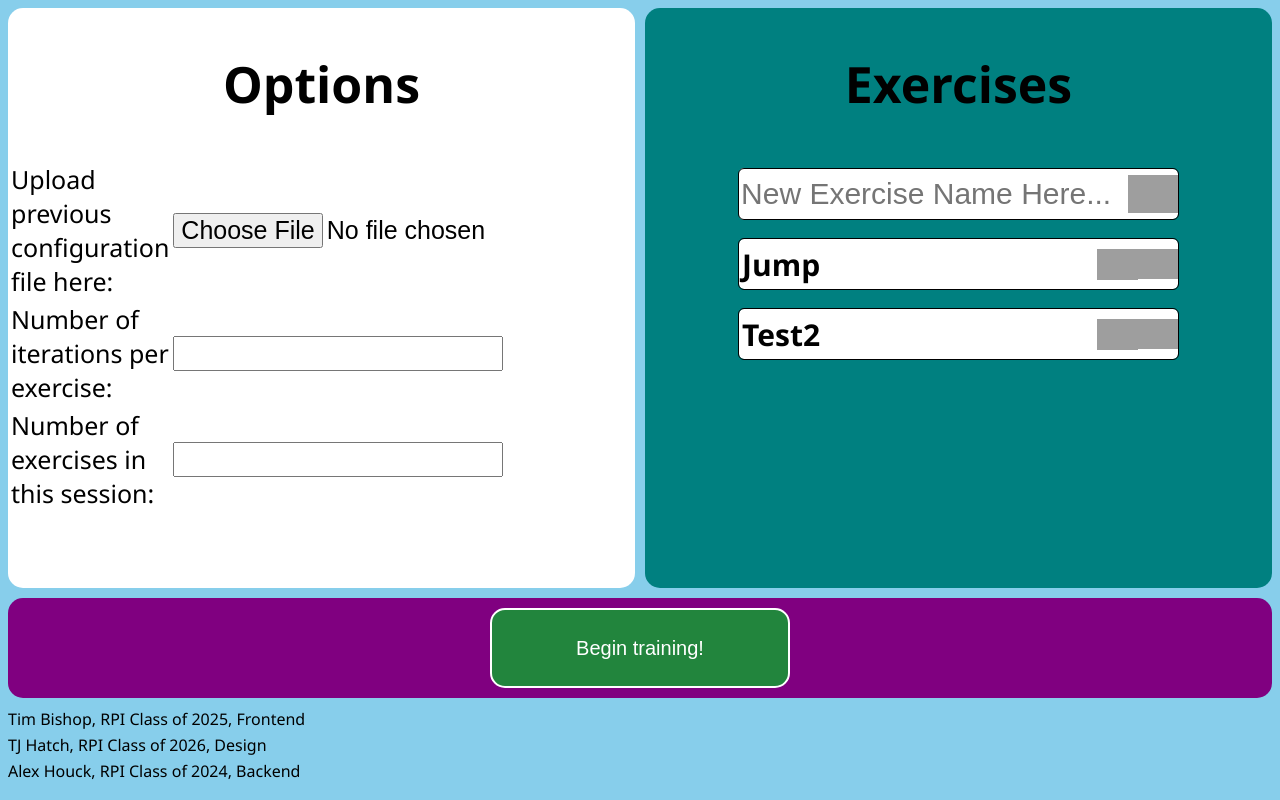
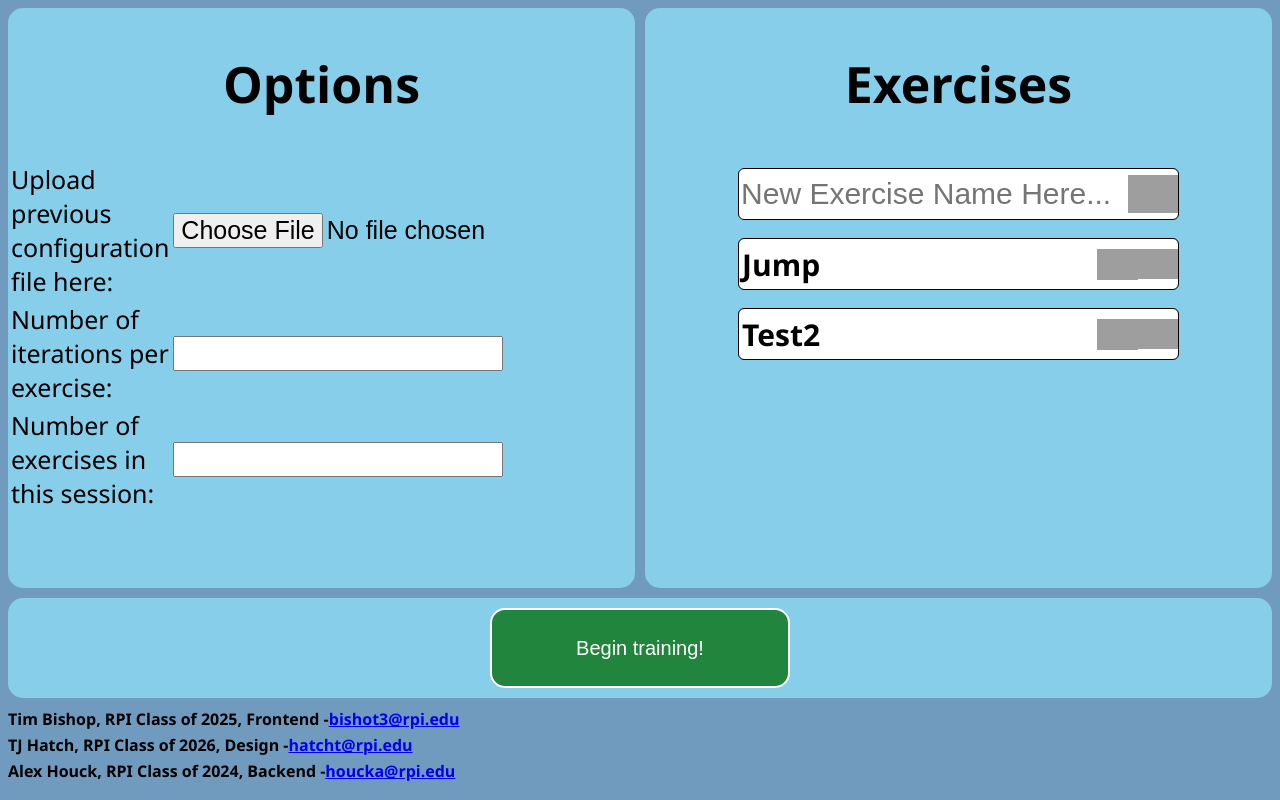
Before and after one commit to PSMusicalRoc/RPIHackathon2023, a Flask app: page / in a window 1280 px wide. Run offline with Flask 3, Linux system fonts and the light colour scheme; grey boxes are pictures that could not be loaded.

Commit message:
making the page look prettier(?)

```diff
--- a/static/sheets/style.css
+++ b/static/sheets/style.css
@@ -17,10 +17,12 @@
     --exercise-object-height: 50px;
     --exercise-object-rounding: 5px;
     --exercise-button-size: 20px;
+
+    --page-background-color: skyblue;
 }
 
 html {
-    background-color: skyblue;
+    background-color: #719abf;
     font-family: 'Segoe UI', Tahoma, Geneva, Verdana, sans-serif;
 }
 
@@ -251,7 +253,7 @@ input[type="file"] {
     outline: black 1px left;
     height: calc(100vh - 20px - var(--footer-height) - var(--go-height) - 20px);
     margin-right: 5px;
-    background-color: white;
+    background-color: var(--page-background-color);
     overflow-y: auto;
     border-radius: 15px;
 }
@@ -263,7 +265,7 @@ input[type="file"] {
     flex: 1;
     margin-left: 5px;
     height: calc(100vh - 20px - var(--footer-height) - var(--go-height) - 20px);
-    background-color: teal;
+    background-color: var(--page-background-color);
     overflow-y: auto;
     border-radius: 15px;
 }
@@ -275,7 +277,7 @@ input[type="file"] {
     flex-basis: 100%;
     width: 100%;
     flex: 1;
-    background-color: purple;
+    background-color: var(--page-background-color);
     height: var(--go-height);
     border-radius: 15px;
 }
--- a/templates/index.html
+++ b/templates/index.html
@@ -3,7 +3,7 @@
     <head>
         <link href="static/sheets/style.css" rel="stylesheet">
         <script src="static/scripts/exercises.js"></script>
-        <title>Smash Bros. Training Thing</title>
+        <title>TenHut Main Page</title>
         <meta charset="UTF-8">
     </head>
     <body>
@@ -53,9 +53,9 @@
             <button class="go-button">Begin training!</button>
         </div>
         <footer>
-            <p>Tim Bishop, RPI Class of 2025, Frontend</p>
-            <p>TJ Hatch, RPI Class of 2026, Design</p>
-            <p>Alex Houck, RPI Class of 2024, Backend</p>
+            <p style="font-weight: bold;">Tim Bishop, RPI Class of 2025, Frontend - <a href="mailto:bishot3@rpi.edu">bishot3@rpi.edu</a></p>
+            <p style="font-weight: bold;">TJ Hatch, RPI Class of 2026, Design - <a href="mailto:hatcht@rpi.edu">hatcht@rpi.edu</a></p>
+            <p style="font-weight: bold;">Alex Houck, RPI Class of 2024, Backend - <a href="mailto:houcka@rpi.edu">houcka@rpi.edu</a></p>
         </footer>
         <script>
             let test = "Jump:Short Hop;Full Hop;:Fastfall:......Test2:Something:Nothing;Here;......";
```
